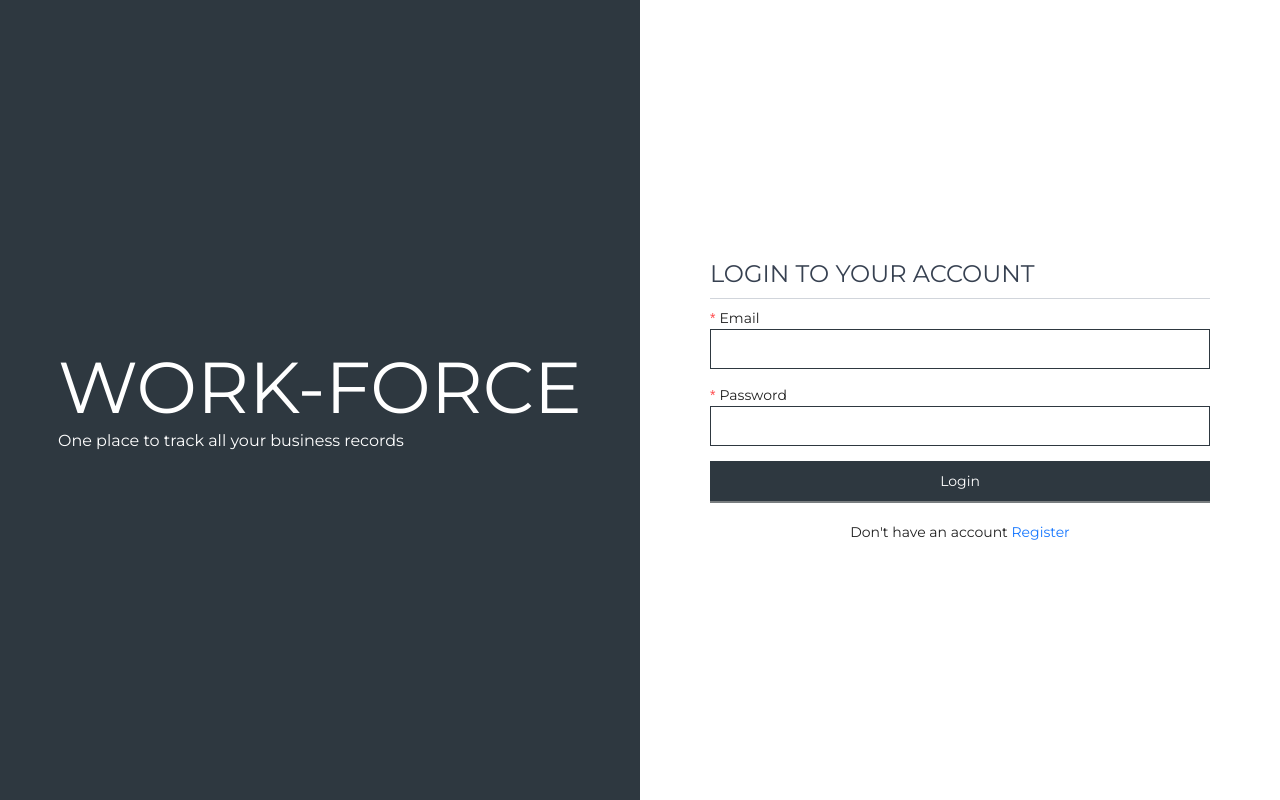
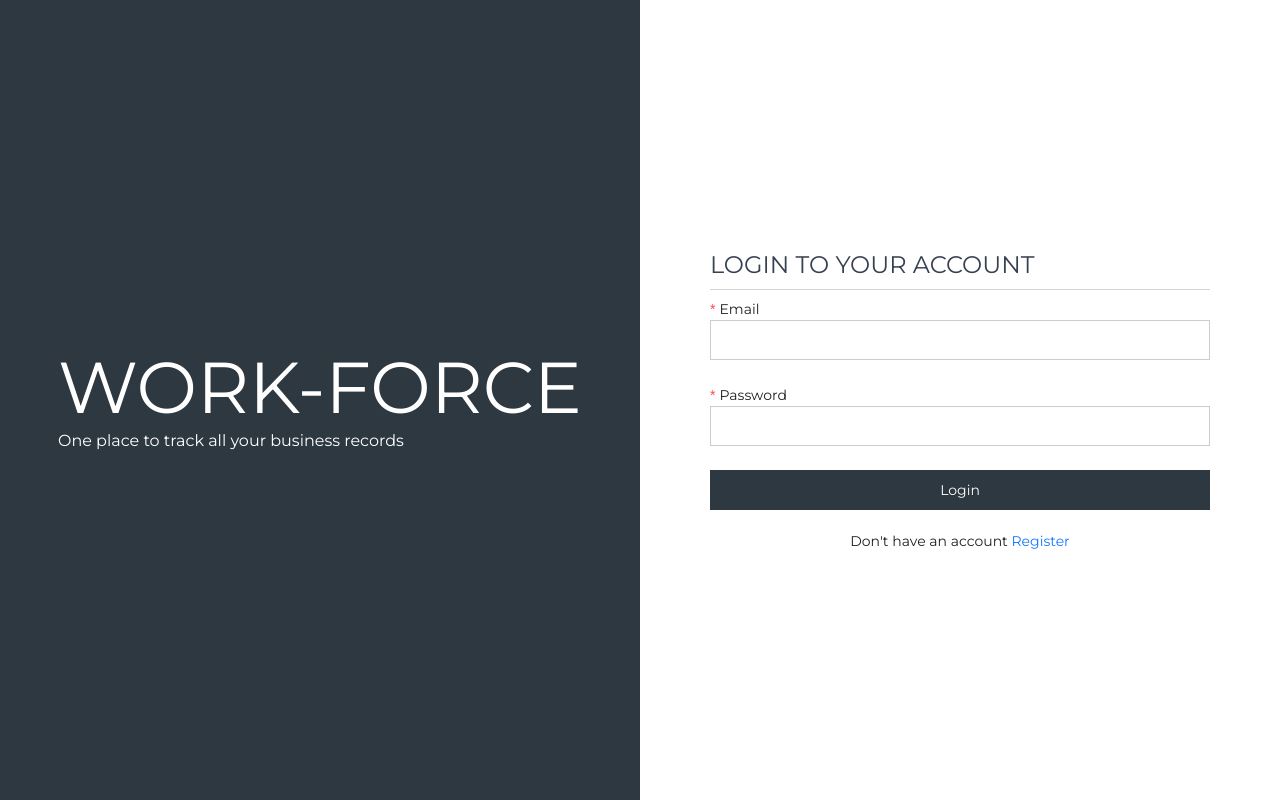
Before and after one commit to aAkHilsharma/WorkForce, a React (Create React App) app in the folder client/: page /login in a window 1280 px wide. Built offline with nearby package versions, Linux system fonts and the light colour scheme.

Commit message:
small refactor

```diff
--- a/client/src/index.css
+++ b/client/src/index.css
@@ -7,27 +7,33 @@
   box-sizing: border-box;
   margin: 0;
   padding: 0;
-  font-family: 'Montserrat', sans-serif;
-  font-weight: 500;
+  font-family: 'Montserrat', sans-serif !important;
+  font-weight: 500 !important;
 }
 
 button {
   height: 40px !important;
   border-radius: 0 !important;
+  box-shadow: none !important;
 }
 
 input {
   height: 40px !important;
   border-radius: 0 !important;
-  border: 1px solid #ccc;
+  border: 1px solid #ccc !important;
 }
-input:focus {
+textarea {
+  border-radius: 0 !important;
+  border: 1px solid #ccc !important;
+}
+
+input:focus, textarea:focus {
   box-shadow: none !important;
-  border: 1px solid #555353;
+  border: 1px solid #555353 !important;
 }
 
 .ant-form-item {
-  margin-bottom: 15px !important;
+  margin-bottom: 10 !important;
 }
 
 .ant-form-item-label {
```
